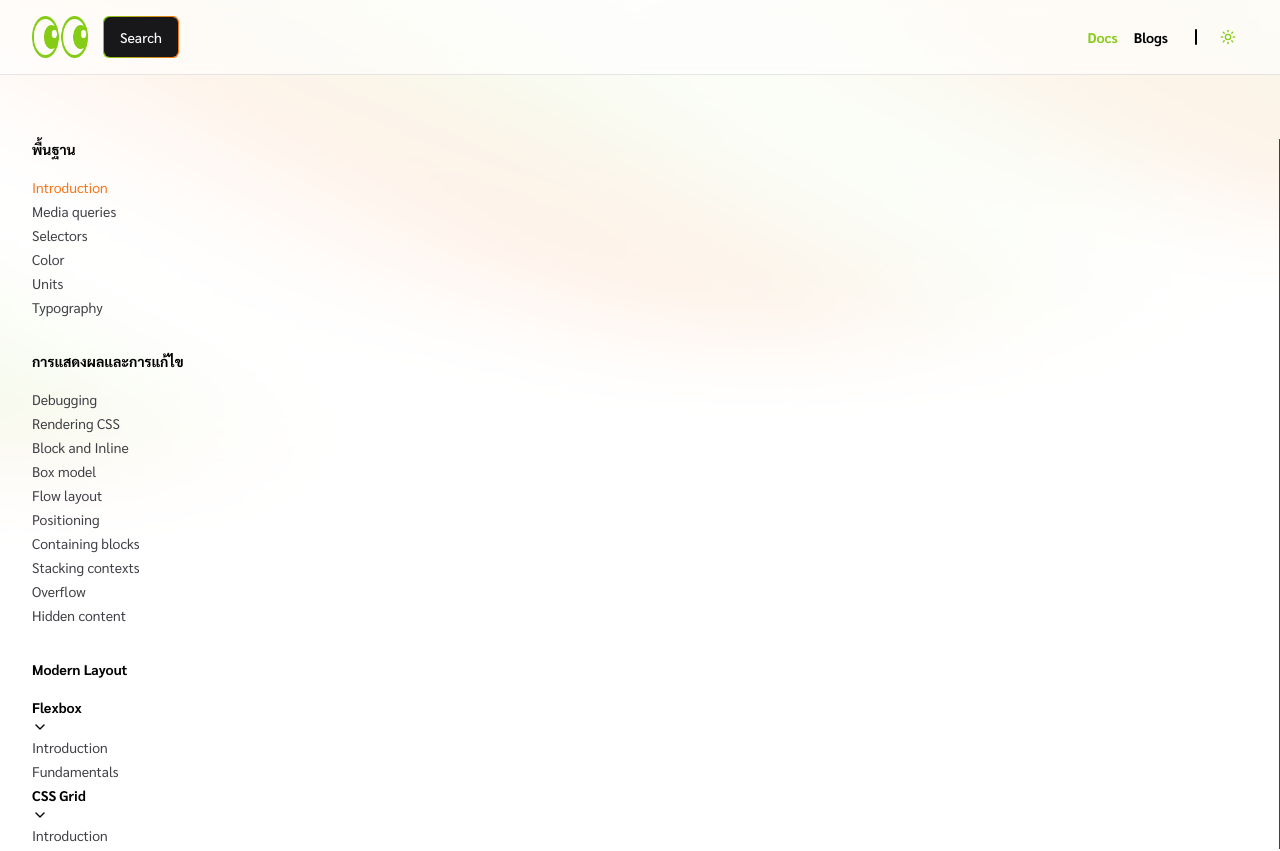
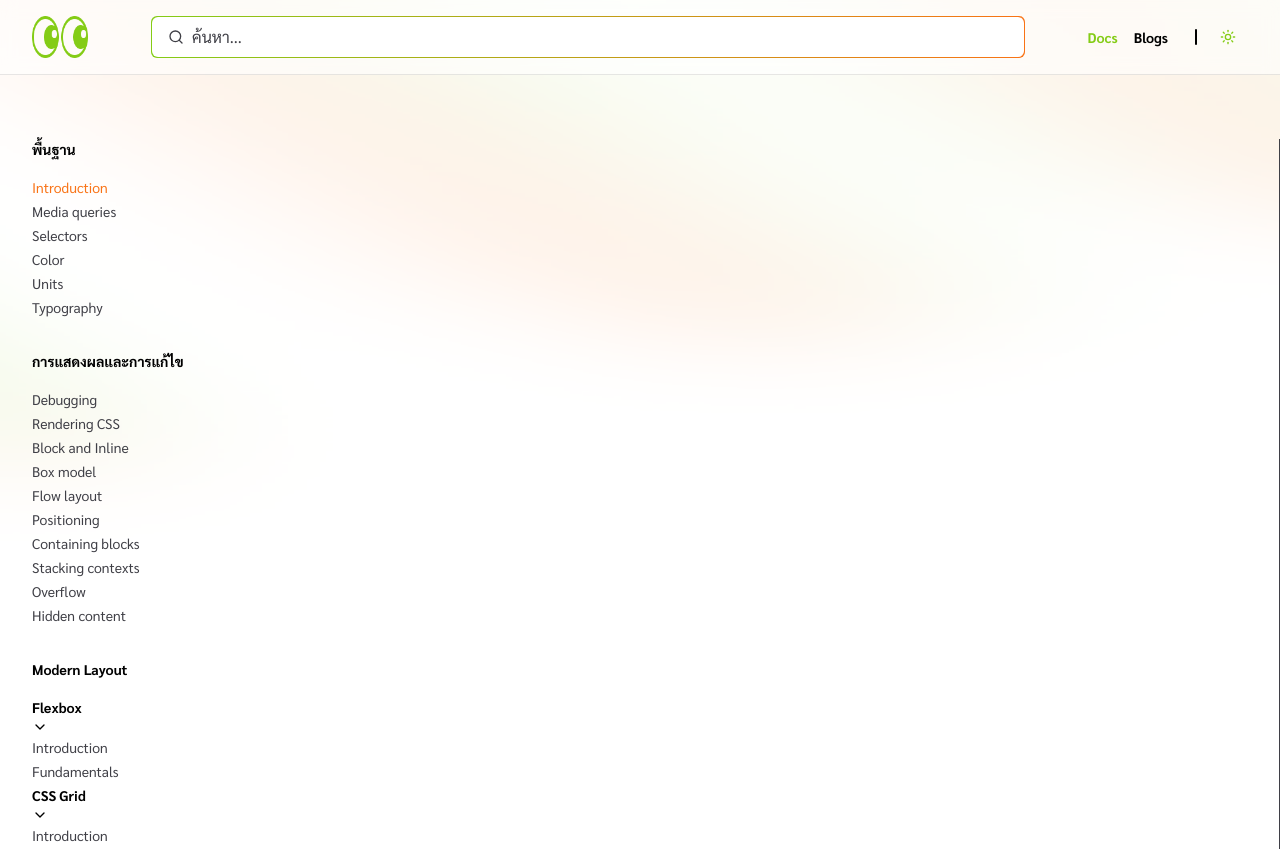
Before and after one commit to Chanawin-kmpn/learn-css-thai, a Next.js app: page /docs/basics/introduction in a window 1280 px wide. Shown: the top 851 px of the page. Built offline with nearby package versions, Linux system fonts and the light colour scheme; what tailwindcss-jun-layout would draw is missing.

Commit message:
update: update search function to search learning section

```diff
--- a/app/(root)/layout.tsx
+++ b/app/(root)/layout.tsx
@@ -1,8 +1,16 @@
-import React from "react";
+"use client";
+import { usePathname } from "next/navigation";
+import React, { useEffect } from "react";
 
 import InsetSidebar from "@/components/Navbar/InsetSidebar";
 
-const layout = ({ children }: { children: React.ReactNode }) => {
+const Layout = ({ children }: { children: React.ReactNode }) => {
+  const pathname = usePathname();
+  useEffect(() => {
+    // เมื่อ pathname เปลี่ยน จะ scroll กลับไปด้านบน
+    window.scrollTo(0, 0);
+  }, [pathname]);
+
   return (
     <main className="container jun-content relative mx-auto h-full">
       <InsetSidebar />
@@ -11,4 +19,4 @@ const layout = ({ children }: { children: React.ReactNode }) => {
   );
 };
 
-export default layout;
+export default Layout;
--- a/app/(root)/page.tsx
+++ b/app/(root)/page.tsx
@@ -2,7 +2,7 @@ import Link from "next/link";
 
 import HowToLearnCard from "@/components/HowToLearnCard";
 import LottieAnimation from "@/components/LottieAnimation";
-import SearchButton from "@/components/Search/SearchButton";
+import SearchModal from "@/components/Search/SearchModal";
 import { howToLearn } from "@/constants";
 export default function Home() {
   return (
@@ -18,11 +18,14 @@ export default function Home() {
           เหมาะสำหรับผู้ที่เริ่มต้นเรียนรู้ CSS
         </p>
         <div className="mx-auto flex max-w-[410px]">
-          <Link href="/docs/basics/introduction" className="btn block flex-1">
+          <Link
+            href="/docs/basics/introduction"
+            className="btn mx-auto block flex-1"
+          >
             เริ่มกันเลย
           </Link>
           <div className="ml-4 hidden grow-[2] lg:block">
-            <SearchButton />
+            <SearchModal />
           </div>
         </div>
       </div>
--- a/app/globals.css
+++ b/app/globals.css
@@ -73,12 +73,13 @@ body {
   }
 
   .border-gradient-outline {
-    @apply relative rounded-md border-none px-4 py-2 lg:items-center lg:justify-center;
+    @apply relative flex items-center justify-center rounded-md border-none px-4 py-2;
   }
 
   .border-gradient-outline::after {
-    @apply absolute -z-[1] h-[105%] w-[102%] rounded-md bg-gradient-to-r from-lime-500 to-orange-500;
+    @apply absolute -z-[1] h-[105%] rounded-md bg-gradient-to-r from-lime-500 to-orange-500;
     content: "";
+    width: calc(100% + 2px);
   }
 
   .text-gradient {
--- a/components/Navbar/Navbar.tsx
+++ b/components/Navbar/Navbar.tsx
@@ -7,21 +7,21 @@ import React from "react";
 import { checkHomePath, cn } from "@/lib/utils";
 
 import NavLinks from "./NavLinks";
-import SearchButton from "../Search/SearchButton";
+import SearchModal from "../Search/SearchModal";
 
 const Navbar = () => {
   const pathName = usePathname();
   const isHomePath = checkHomePath(pathName);
   return (
     <>
-      <nav className="bg-nav jun-header sticky top-0 flex w-full gap-4 border-b border-dark-900/10 p-4 jun-header-h-[4.6875rem] dark:border-white/10 lg:px-8">
+      <nav className="bg-nav jun-header sticky top-0 flex w-full gap-4 border-b border-dark-900/10 p-4 jun-header-h-[4.6875rem] dark:border-white/10 lg:gap-16 lg:px-8">
         <Link href="/">
           <Image src="/images/logo.png" width={56} height={56} alt="CSS Logo" />
         </Link>
 
-        <div className="flex flex-1 items-center justify-end gap-4">
+        <div className="flex flex-1 items-center justify-end gap-4 lg:gap-16">
           <div className={cn(!isHomePath ? "lg:block lg:flex-1" : "lg:hidden")}>
-            <SearchButton />
+            <SearchModal />
           </div>
           <section>
             <NavLinks />
--- a/components/Search/SearchButton.tsx
+++ /dev/null
@@ -1,18 +0,0 @@
-"use client";
-import { Search } from "lucide-react";
-import React from "react";
-
-import { Button } from "../ui/button";
-
-const SearchButton = () => {
-  return (
-    <div>
-      <Button className="border-gradient-outline hidden lg:flex">Search</Button>
-      <Button className="lg:hidden">
-        <Search />
-      </Button>
-    </div>
-  );
-};
-
-export default SearchButton;
--- /dev/null
+++ b/components/Search/SearchModal.tsx
@@ -0,0 +1,77 @@
+"use client";
+import { Search } from "lucide-react"; // เพิ่มไอคอน Search
+import { useRouter } from "next/navigation";
+import React from "react";
+
+import {
+  CommandDialog,
+  CommandEmpty,
+  CommandGroup,
+  CommandInput,
+  CommandItem,
+  CommandList,
+} from "@/components/ui/command";
+import ROUTES from "@/constants/router";
+
+const SearchModal = () => {
+  const router = useRouter();
+  const [open, setOpen] = React.useState(false);
+
+  React.useEffect(() => {
+    const down = (e: KeyboardEvent) => {
+      if (e.key === "k" && (e.metaKey || e.ctrlKey)) {
+        e.preventDefault();
+        setOpen((open) => !open);
+      }
+    };
+    document.addEventListener("keydown", down);
+    return () => document.removeEventListener("keydown", down);
+  }, []);
+
+  const handleSelect = (path: string) => {
+    setOpen(false);
+    router.push(path);
+  };
+
+  return (
+    <>
+      {/* เพิ่มปุ่มสำหรับเปิด Command Dialog */}
+      <button
+        className="border-gradient-outline bg-light100_dark900 w-full"
+        onClick={() => setOpen(true)}
+      >
+        <span className="text-dark700_light400 flex flex-1 items-center">
+          <Search className="mr-2 size-4" />
+          ค้นหา...
+        </span>
+      </button>
+
+      <CommandDialog open={open} onOpenChange={setOpen}>
+        <CommandInput placeholder="ค้นหา..." />
+        <CommandList>
+          <CommandEmpty>No results found.</CommandEmpty>
+          {ROUTES.map((head) => (
+            <CommandGroup key={head.label} heading={head.label}>
+              {head.children?.map((child) => (
+                <CommandItem
+                  key={child.label}
+                  onSelect={() =>
+                    handleSelect(
+                      child.label === "Flexbox" || child.label === "CSS Grid"
+                        ? child.children![0].path
+                        : child.path,
+                    )
+                  }
+                >
+                  {child.label}
+                </CommandItem>
+              ))}
+            </CommandGroup>
+          ))}
+        </CommandList>
+      </CommandDialog>
+    </>
+  );
+};
+
+export default SearchModal;
```
Also changed, not shown: components/ui/command.tsx (+37 -36 lines).
